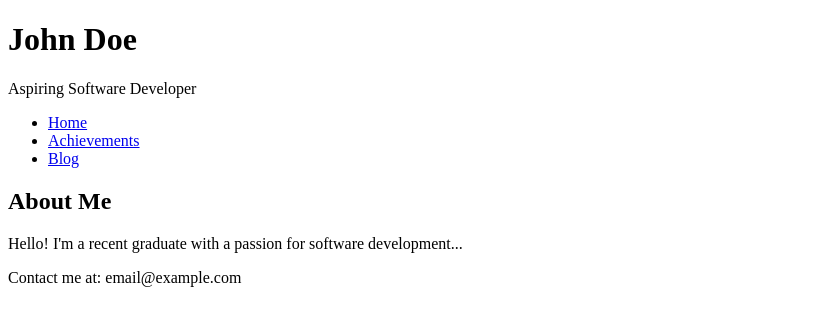
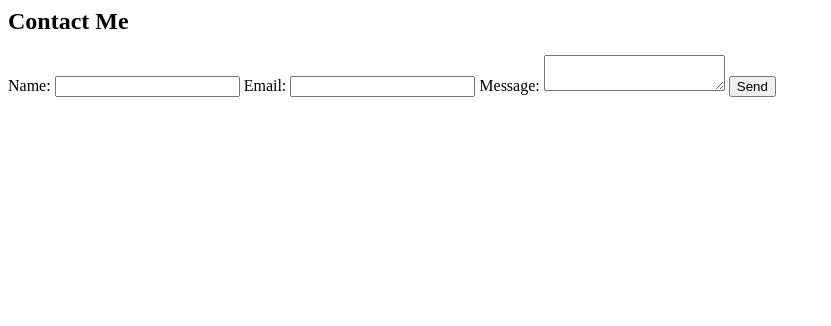
Before and after one commit to omprakashganesan/omprakashganesan, a plain HTML site: page index.html in a window 1280 px wide. Shown: the whole page, without its empty margins (0-831 px from the left). Drawn offline with Linux system fonts and the light colour scheme.

Commit message:
Update index.html

```diff
--- a/index.html
+++ b/index.html
@@ -1,31 +1,12 @@
-<!DOCTYPE html>
-<html lang="en">
-<head>
-    <meta charset="UTF-8">
-    <meta name="viewport" content="width=device-width, initial-scale=1.0">
-    <title>My Personal Website</title>
-    <link rel="stylesheet" href="css/style.css">
-</head>
-<body>
-    <header>
-        <h1>John Doe</h1>
-        <p>Aspiring Software Developer</p>
-        <nav>
-            <ul>
-                <li><a href="index.html">Home</a></li>
-                <li><a href="achievements.html">Achievements</a></li>
-                <li><a href="blog.html">Blog</a></li>
-            </ul>
-        </nav>
-    </header>
-    <main>
-        <section>
-            <h2>About Me</h2>
-            <p>Hello! I'm a recent graduate with a passion for software development...</p>
-        </section>
-    </main>
-    <footer>
-        <p>Contact me at: email@example.com</p>
-    </footer>
-</body>
-</html>
+<section>
+    <h2>Contact Me</h2>
+    <form id="contactForm">
+        <label for="name">Name:</label>
+        <input type="text" id="name" name="name" required>
+        <label for="email">Email:</label>
+        <input type="email" id="email" name="email" required>
+        <label for="message">Message:</label>
+        <textarea id="message" name="message" required></textarea>
+        <button type="submit">Send</button>
+    </form>
+</section>
```
